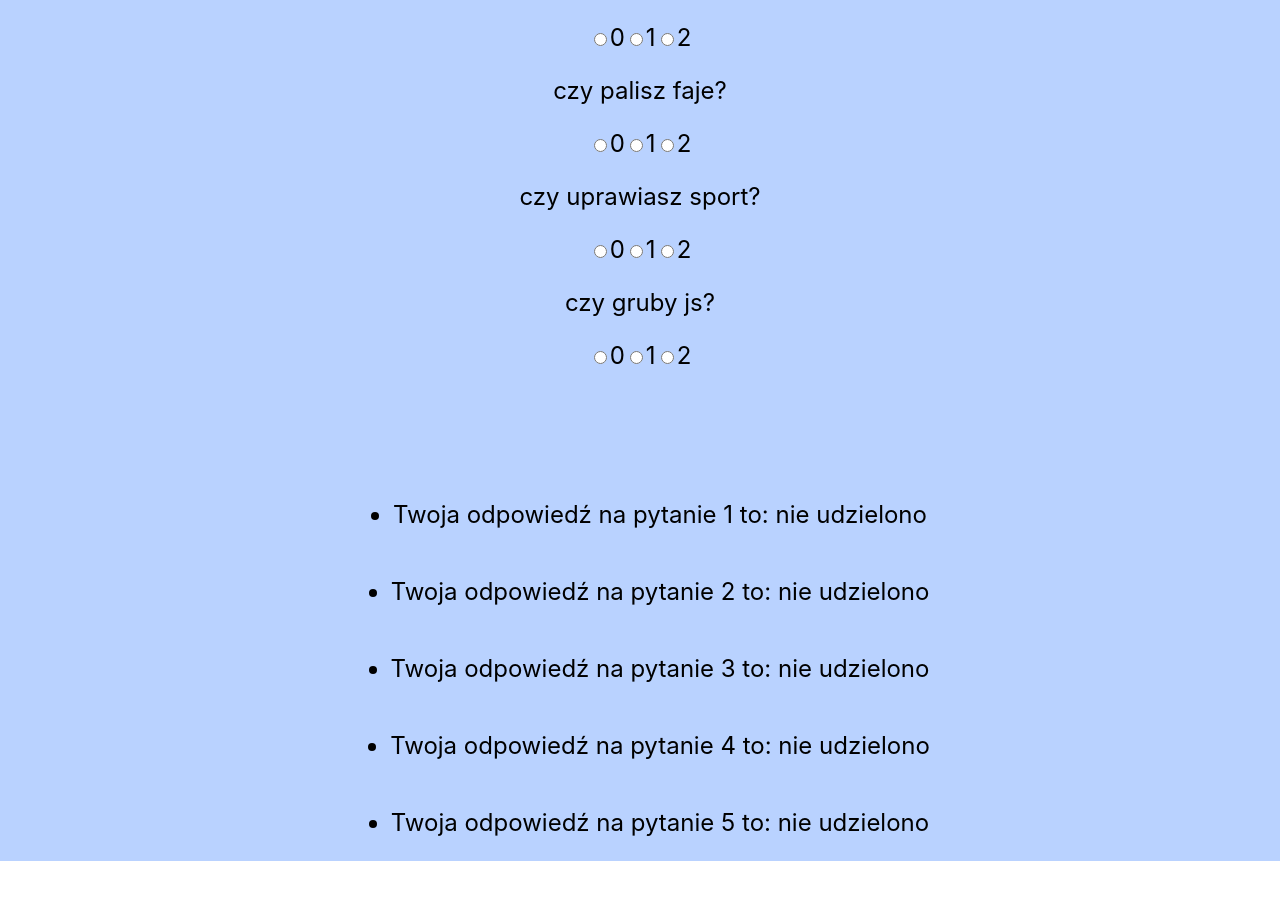
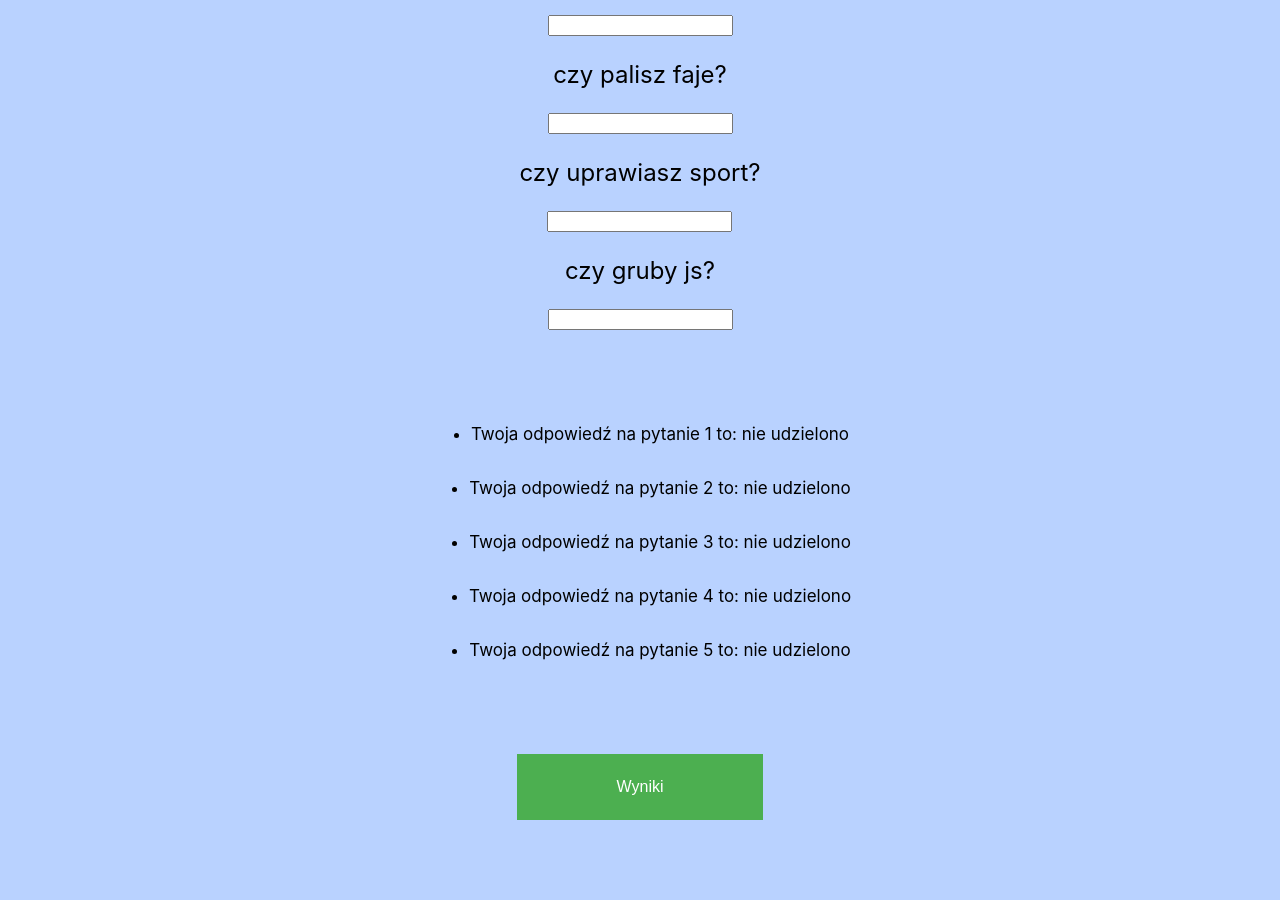
Before and after one commit to Guncake/diabet-app-agh, a React (Create React App) app: page / in a window 1280 px wide. Shown: the part 294-1194 px from the top of the page. Before the commit the page ends 1155 px from the top, so only its background shows below. Built offline with nearby package versions, Linux system fonts and the light colour scheme.

Commit message:
changed forms to text

```diff
--- a/src/App.css
+++ b/src/App.css
@@ -21,6 +21,11 @@
   align-items: center;
   justify-content: center;
   font-size: calc(8px + 2vmin);
+  color: rgb(0, 0, 0);
+}
+
+.smallText {
+  font-size: calc(1px + 2vmin);
   color: rgb(0, 0, 0);
 }
 
@@ -50,3 +55,18 @@
     transform: rotate(360deg);
   }
 }
+
+.button {
+  background-color: #4CAF50; /* Green */
+  border: none;
+  color: white;
+  padding: 24px 100px;
+  text-align: center;
+  text-decoration: none;
+  display: inline-block;
+  font-size: 16px;
+}
+
+.redtext{
+  color: rgb(240, 83, 83);
+}
--- a/src/App.js
+++ b/src/App.js
@@ -1,8 +1,21 @@
 import './App.css';
 import React,{Component} from 'react';
-import  Form from './components/Form.js'
+import Form from './components/Form.js'
+import Results from './components/Results'
 
-function App(){
+
+
+class App extends React.Component{
+
+  state = {
+    toResults: false
+  }
+
+  toResults = () => {
+    this.setState({toResults: true})
+  }
+
+  render(){
     return (
       <div className="bkg">
         <h1 className = "center">Cukrzycowa ankieta</h1>
@@ -10,9 +23,9 @@ function App(){
           Odpowiedz na pytania i zobacz se czy cukrzyce masz elo
           <br />
         </p>
-    <Form />
+        <Form gotoResults={this.toResults.bind(this)}/>
       </div>
-
     )
   }
+}
 export default App;
--- a/src/components/AnswersComp.js
+++ b/src/components/AnswersComp.js
@@ -2,8 +2,8 @@ import React from 'react'
 
 const AnswersComp = props => {
     return (
-        <li>
-            Twoja odpowiedź na pytanie {props.element.nr} to: {props.element.ans != "-1" ? props.element.ans : "nie udzielono" }
+        <li key={props.element.id}>
+            Twoja odpowiedź na pytanie {props.element.nr} to: {props.element.ans !== '' ? props.element.ans : "nie udzielono" }
         </li>
     )
 }
--- a/src/components/Form.js
+++ b/src/components/Form.js
@@ -1,22 +1,25 @@
 import React from 'react'
 import FormComp from './FormComp'
 import AnswersComp from './AnswersComp'
+
+import QUESTIONS from './consts/questions'
 
 class Form extends React.Component {
     state = {
         questions: [
         ],
-        rendered: false
+        rendered: false,
+        isFormFilled: true
     }
 
     addQuestion(q = []){
         const newQuestions = this.state.questions
         q.forEach(element => {
             newQuestions.push({
-                id: Math.random(10000,99999).toString(),
+                id: Math.random(100000,999999).toString(),
                 nr: (this.state.questions.length + 1).toString(),
                 q: element,
-                ans: "-1"
+                ans: ''
             })
         });
 
@@ -26,18 +29,24 @@ class Form extends React.Component {
         const index = this.state.questions.findIndex(x => x.id === id)
         const newQuestions = this.state.questions
         newQuestions[index].ans = ans
-
         this.setState({ questions: newQuestions})
     }
 
+    buttonPressed() {
+        const index = this.state.questions.findIndex(x => x.ans === '')
+        if (index === -1){
+            console.log("wysłano")
+            this.setState({ isFormFilled: true})
+        }
+        else{
+            console.log("NIE")
+            this.setState({ isFormFilled: false})
+        }
+    }
 
     render() {
         if(!this.state.rendered){
-            this.addQuestion(["czy masz cukrzyce?",
-                            "czy umierasz?",
-                            "czy palisz faje?",
-                            "czy uprawiasz sport?",
-                            "czy gruby js?"])
+            this.addQuestion(QUESTIONS)
             this.state.rendered = true
         }
 
@@ -47,16 +56,22 @@ class Form extends React.Component {
         })
 
         const ans_elements = this.state.questions.map(e => {
-            return <ul><AnswersComp element = {e} /></ul>
+            return <ul className="smallText"><AnswersComp element = {e} /></ul>
         })
 
         return(
-            <div className="App-header">
+            <div className="App-header" key="elo">
                 {form_elements}
                 <p>
-                    <br /><br />
+                    <br />
                 </p>
                 {ans_elements}
+                <p><br /></p>
+                <button className="button" onClick = {this.buttonPressed.bind(this)}>Wyniki</button>
+                <p className="redtext">
+                    {this.state.isFormFilled ? '' : 'Wypełnij wszystkie pola formularza'}
+                </p>
+                <p><br /></p>
             </div>
         )
     }
--- a/src/components/FormComp.js
+++ b/src/components/FormComp.js
@@ -2,23 +2,12 @@ import React from 'react'
 
 const FormComp = props => {
     return (
-        <div className="center">
+        <div className="center" key={props.element.id}>
             <p>
             {props.element.q}
             </p>
-            <form>
-                <input type="radio" value="0" id="0" name={props.element.q}
-                onClick={() => props.formClicked(props.element.id, "0")} />
-                <label for="0">0</label>
-
-                <input type="radio" value="1" id="1" name={props.element.q}
-                onClick={() => props.formClicked(props.element.id, "1")} />
-                <label for="1">1</label>
-
-                <input type="radio" value="2" id="2" name={props.element.q}
-                onClick={() => props.formClicked(props.element.id, "2")} />
-                <label for="2">2</label>
-            </form>
+            <input type="text" id="0"
+                onChange={(e) => props.formClicked(props.element.id, e.target.value)} />
         </div>
     )
 }
--- /dev/null
+++ b/src/components/Results.js
@@ -0,0 +1,12 @@
+import React from 'react'
+
+class Results extends React.Component {
+render(){
+    return (
+        <div>
+            elo
+        </div>
+    )
+}
+}
+export default Results
--- /dev/null
+++ b/src/components/consts/questions.js
@@ -0,0 +1,3 @@
+const QUESTIONS = ["czy masz cukrzyce?", "czy umierasz?", "czy palisz faje?", "czy uprawiasz sport?", "czy gruby js?"]
+
+export default QUESTIONS
```
Lines whose indentation alone changed are shown as unchanged.
